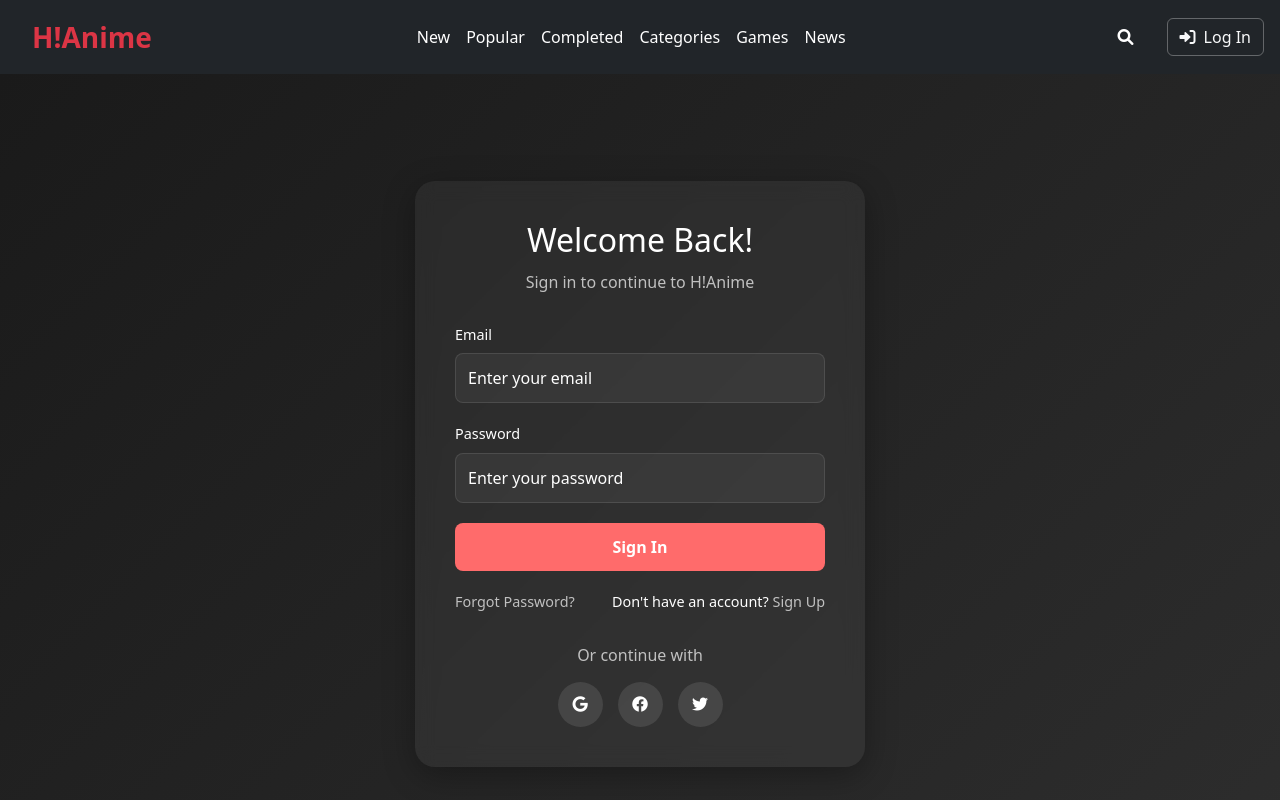
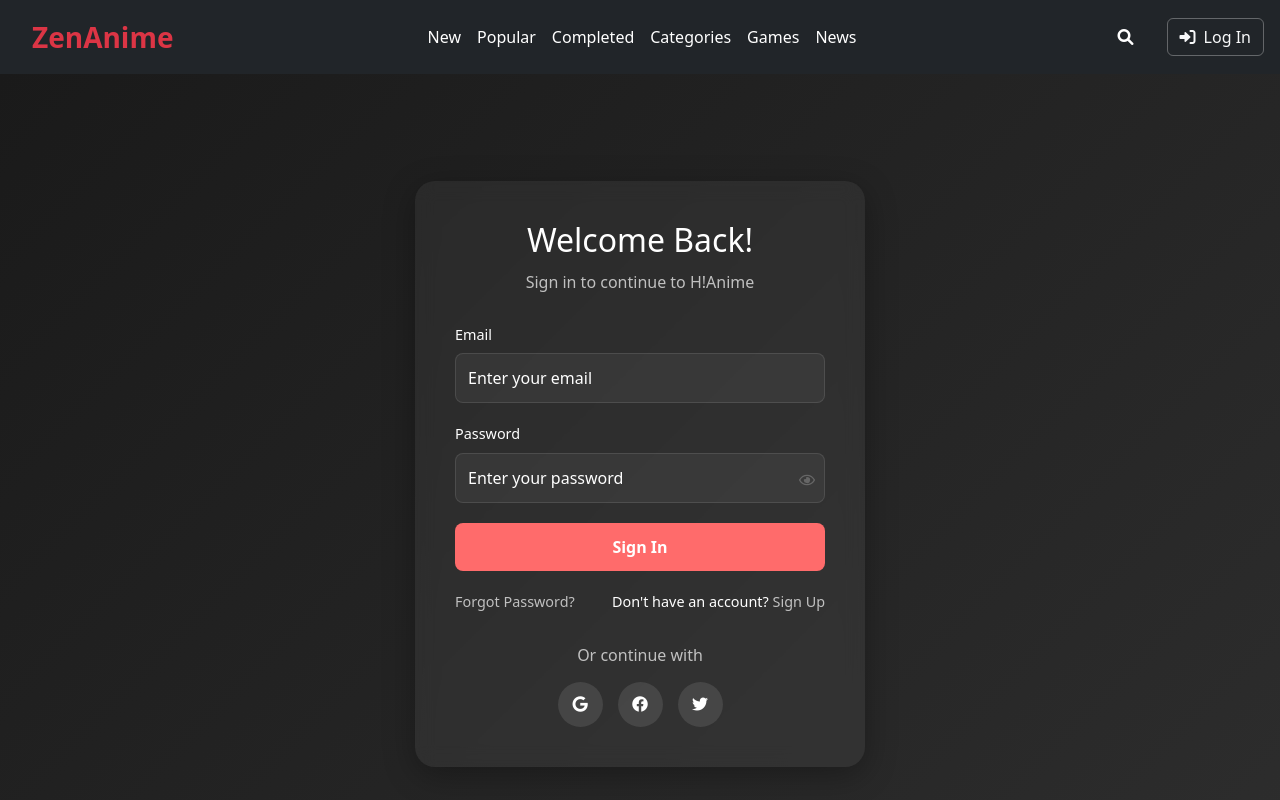
Before and after one commit to kojing777/AnimeSky, a React (Vite) app: page /login in a window 1280 px wide. Shown: the top 800 px of the page. Built offline with nearby package versions, Linux system fonts and the light colour scheme.

Commit message:
password hide and show icons added

```diff
--- a/src/Components/Login/Login.css
+++ b/src/Components/Login/Login.css
@@ -141,3 +141,24 @@
   .social-button.twitter:hover {
     background: #1da1f2;
   }
+
+  .password-group {
+    position: relative;
+  }
+
+  .password-input-container {
+    position: relative;
+  }
+
+  .password-toggle-icon {
+    position: absolute;
+    right: 10px;
+    top: 50%;
+    transform: translateY(-50%);
+    cursor: pointer;
+    color: #666;
+  }
+
+  .password-toggle-icon:hover {
+    color: #000;
+  }
--- a/src/Components/Login/Login.jsx
+++ b/src/Components/Login/Login.jsx
@@ -1,10 +1,13 @@
-import React from "react";
+import React, { useState } from "react";
 import { Link } from "react-router-dom";
 import { ToastContainer, toast } from "react-toastify";
 import "react-toastify/dist/ReactToastify.css";
 import "./Login.css";
+import { FaRegEye, FaRegEyeSlash } from "react-icons/fa";
 
 const Login = () => {
+  const [showPassword, setShowPassword] = useState(false);
+
   const handleLogin = (e) => {
     e.preventDefault();
     // Simulate login logic
@@ -16,6 +19,10 @@
       pauseOnHover: true,
       draggable: true,
     });
+  };
+
+  const togglePasswordVisibility = () => {
+    setShowPassword(!showPassword);
   };
 
   return (
@@ -34,15 +41,20 @@
               required
             />
           </div>
-          <div className="form-group">
+          <div className="form-group password-group">
             <label htmlFor="password">Password</label>
+            <div className="password-input-container">
               <input
-              type="password"
+                type={showPassword ? "text" : "password"}
                 id="password"
                 className="form-control"
                 placeholder="Enter your password"
                 required
               />
+              <span className="password-toggle-icon" onClick={togglePasswordVisibility}>
+                {showPassword ? <FaRegEyeSlash /> : <FaRegEye />}
+              </span>
+            </div>
           </div>
           <button type="submit" className="login-button">
             Sign In
--- a/src/Components/Navbar/Navbar.jsx
+++ b/src/Components/Navbar/Navbar.jsx
@@ -1,12 +1,12 @@
 import React from "react";
 import "./Navbar.css"; // Import the CSS file
-import { Link } from "react-router-dom"
+import { Link } from "react-router-dom";
 const Navbar = () => {
   const [showSearch, setShowSearch] = React.useState(false);
 
   return (
     <div>
-      <nav className="navbar navbar-expand-lg navbar-light bg-dark ">
+      <nav className="navbar navbar-expand-lg  top-fixed navbar-light bg-dark ">
         <div className="container-fluid px-2 mx-2">
           <button
             className="navbar-toggler"
@@ -23,7 +23,7 @@
             className="navbar-brand text-danger fw-bold fs-3 py-2 px-3"
             to="/"
           >
-            H!Anime
+            ZenAnime
           </Link>
           <div className="collapse navbar-collapse" id="navbarSupportedContent">
             <ul className="navbar-nav me-auto mb-2 mb-lg-0">
@@ -123,14 +123,11 @@
                 </ul>
               </li>
             </ul>
-
-
-
-
           </div>
           <form className={`search-form ${showSearch ? "active" : ""}`}>
             <input
-                  className={`form-control search-input ${showSearch ? "show" : ""}`}
+              className={`form-control search-input ${showSearch ? "show" : ""
+                }`}
               type="search"
               placeholder="Search"
               aria-label="Search"
@@ -144,7 +141,6 @@
             </button>
           </form>
 
-
           <Link to="/login" className="btn btn-outline-light">
             <i className="fas fa-sign-in-alt me-2"></i>
             Log In
--- a/src/Components/Signup/Signup.css
+++ b/src/Components/Signup/Signup.css
@@ -97,3 +97,24 @@
   .signup-links a:hover {
     color: #ff6b6b;
   }
+
+  .password-group {
+    position: relative;
+  }
+
+  .password-input-container {
+    position: relative;
+  }
+
+  .password-toggle-icon {
+    position: absolute;
+    right: 10px;
+    top: 50%;
+    transform: translateY(-50%);
+    cursor: pointer;
+    color: #666;
+  }
+
+  .password-toggle-icon:hover {
+    color: #000;
+  }
--- a/src/Components/Signup/Signup.jsx
+++ b/src/Components/Signup/Signup.jsx
@@ -1,10 +1,13 @@
-import React from "react";
+import React, { useState } from "react";
 import { Link } from "react-router-dom";
 import { ToastContainer, toast } from "react-toastify";
 import "react-toastify/dist/ReactToastify.css";
 import "./SignUp.css";
+import { FaRegEye, FaRegEyeSlash } from "react-icons/fa";
 
 const SignUp = () => {
+  const [showPassword, setShowPassword] = useState(false);
+
   const handleSignUp = (e) => {
     e.preventDefault();
     // Simulate signup logic
@@ -16,6 +19,10 @@
       pauseOnHover: true,
       draggable: true,
     });
+  };
+
+  const togglePasswordVisibility = () => {
+    setShowPassword(!showPassword);
   };
 
   return (
@@ -44,15 +51,20 @@
               required
             />
           </div>
-          <div className="form-group">
+          <div className="form-group password-group">
             <label htmlFor="password">Password</label>
+            <div className="password-input-container">
               <input
-              type="password"
+                type={showPassword ? "text" : "password"}
                 id="password"
                 className="form-control"
                 placeholder="Enter your password"
                 required
               />
+              <span className="password-toggle-icon" onClick={togglePasswordVisibility}>
+                {showPassword ? <FaRegEyeSlash /> : <FaRegEye />}
+              </span>
+            </div>
           </div>
           <button type="submit" className="signup-button">
             Sign Up
```
Lines whose indentation alone changed are shown as unchanged.
